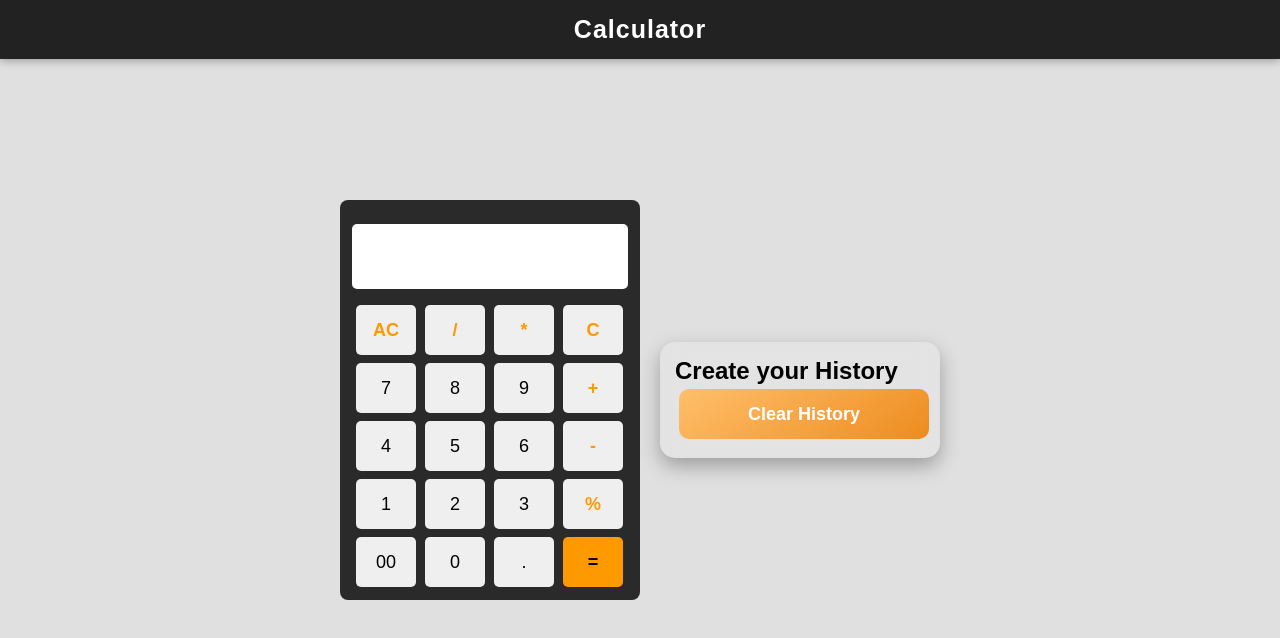
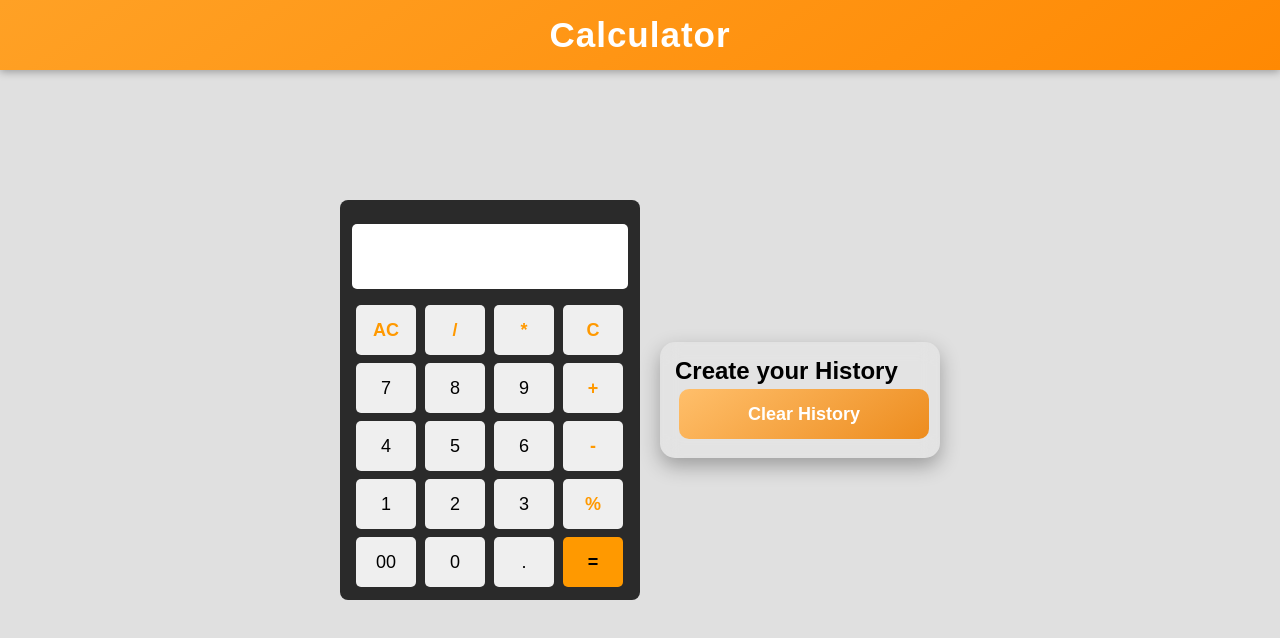
Before and after one commit to Khushi-singh-dev/Calculator-Website, a plain HTML site: page index.html in a window 1280 px wide. Drawn offline with Linux system fonts and the light colour scheme.

Commit message:
improve heading UI

```diff
--- a/style.css
+++ b/style.css
@@ -45,11 +45,11 @@ button:active {
   top: 0;
   left: 0;
   width: 100%;
-  background-color: #222;
+  background: linear-gradient(145deg, #ffa125, #ff8903);
   color: white;
   text-align: center;
   padding: 15px 0;
-  font-size: 25px;
+  font-size: 35px;
   font-weight: bold;
   letter-spacing: 1px;
   box-shadow: 0 2px 8px rgba(0,0,0,0.3);
```
